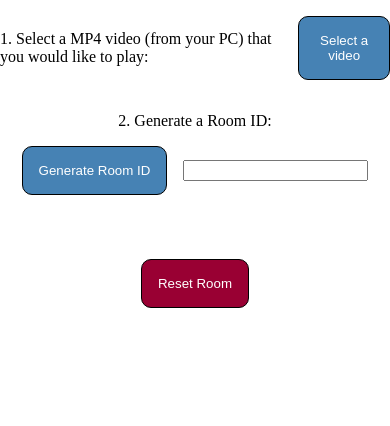
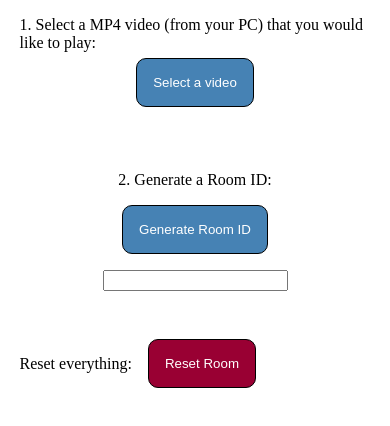
Before and after one commit to kubni/SyncVideo, a React (Create React App) app: page /creator in a window 390 px wide. Shown: the top 426 px of the page. Built offline with nearby package versions, Linux system fonts and the light colour scheme; no server answers.

Commit message:
feat: Improve Creator page on phones

```diff
--- a/src/global.css
+++ b/src/global.css
@@ -24,3 +24,7 @@ button {
     background-color: #e6e6e6;
     padding: 1rem;
 }
+
+button:hover {
+    background-color: rgba(0, 0, 0, 50%)
+}
--- a/src/pages/Creator/creator.css
+++ b/src/pages/Creator/creator.css
@@ -1,3 +1,13 @@
+.creator-page {
+    display: flex;
+    flex-direction: column;
+    justify-content: center;
+    align-items: center;
+    gap: 2rem;
+}
+
+
+
 .div-video-file-dialog {
     display: flex;
     justify-content: center;
@@ -12,7 +22,7 @@
 }
 
 .div-video {
-    margin: 2rem 0;
+    /* margin: 2rem 0; */
     display: flex;
     align-items: center;
     justify-content: center;
@@ -36,8 +46,28 @@
    color: white;
 }
 
+.reset-section {
+    margin-top: 1rem;
+    display: flex;
+    /* justify-content: center; */
+    align-items: center;
+    gap: 1rem;
+}
+
 .btn-reset-room {
-    margin-top: 3rem;
     background-color: rgba(153,0,51, 100%);
     color: white;
 }
+
+@media screen and (max-width: 850px) {
+
+    .creator-page > * {
+        width: 90%;
+    }
+    .div-video-file-dialog {
+        flex-direction: column;
+    }
+    .div-generate-room-id {
+        flex-direction: column;
+    }
+}
--- a/src/pages/Creator/index.js
+++ b/src/pages/Creator/index.js
@@ -1,7 +1,6 @@
 import "./creator.css"
 import firestoreDb from "./firebase.js"
 import { useEffect, useRef, useState } from "react"
-
 
 export default function Creator({ setVideoUrl, rtcPeerConnection }) {
 
@@ -11,7 +10,6 @@ export default function Creator({ setVideoUrl, rtcPeerConnection }) {
     offerToReceiveAudio: true,
     offerToReceiveVideo: true
   };
-
 
   // States
   const [inputElement, updateInputElement] = useState();
@@ -176,6 +174,9 @@ export default function Creator({ setVideoUrl, rtcPeerConnection }) {
           <button className="btn-generate-room-id" onClick={onGenerateRoomIdButtonClick} ref={generateRoomIdButtonRef}>Generate Room ID</button>
           <input type="text" readOnly ref={inputIdRef} />
         </div>
+      </div>
+      <div className="reset-section">
+        <p>Reset everything:</p>
         <button className="btn-reset-room" onClick={onLeaveRoomButtonClick}>Reset Room</button>
       </div>
     </div>
--- a/src/pages/Home/home.css
+++ b/src/pages/Home/home.css
@@ -10,7 +10,6 @@
 }
 
 .btn-create-room:hover, .btn-join-room:hover {
-    /* background-color: rgba(var(--clr-home-secondary), 50%); */
     background-color: rgba(0, 0, 0, 30%)
 }
 
```
